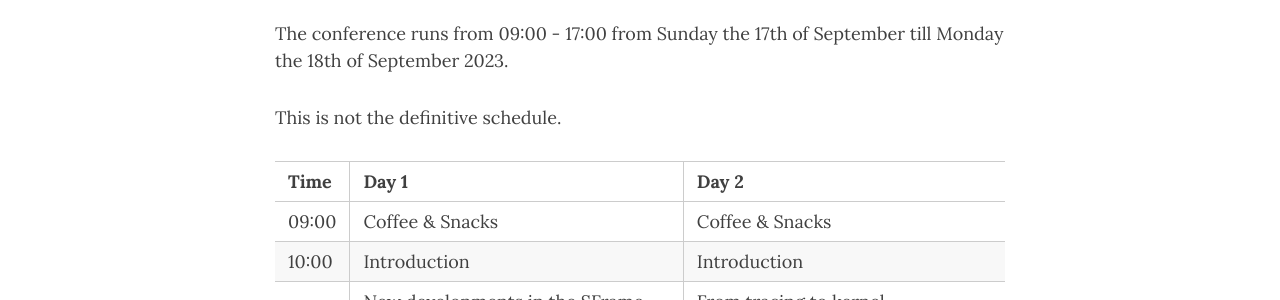
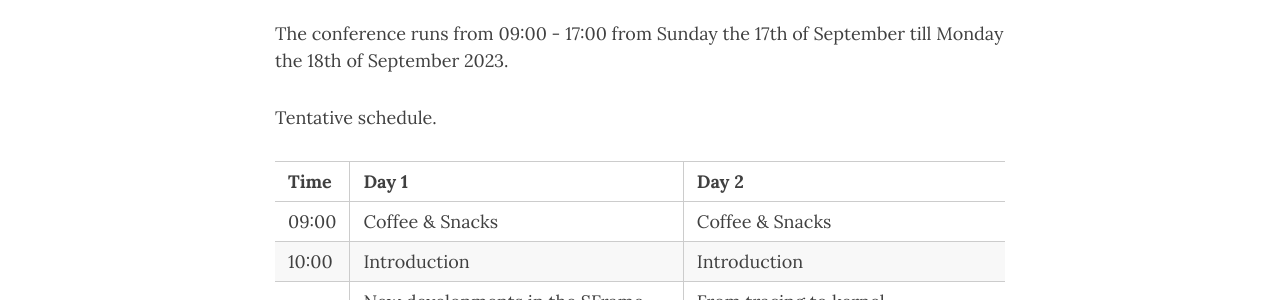
Before and after one commit to tracingsummit/tracingsummit.github.io, a Jekyll site: the page built from index.md, in a window 1280 px wide and 900 px high, scrolled down 1578 px. Shown: the part 154-454 px from the top of the window. Built offline with Jekyll 4.4.1, drawn with Linux system fonts in a browser that asks for light colours; nearby versions of some CDN libraries.

Commit message:
index: Update schedule caption
Signed-off-by: Olivier Dion <odion@efficios.com>

```diff
--- a/index.md
+++ b/index.md
@@ -56,7 +56,7 @@ You can either register on our stand-alone platform or as an add-on to the Open
 The conference runs from 09:00 - 17:00 from Sunday the 17th of September till
 Monday the 18th of September 2023.
 
-This is not the definitive schedule.
+Tentative schedule.
 
 <table border="2" cellspacing="0" cellpadding="6" rules="groups" frame="hsides">
 
```
